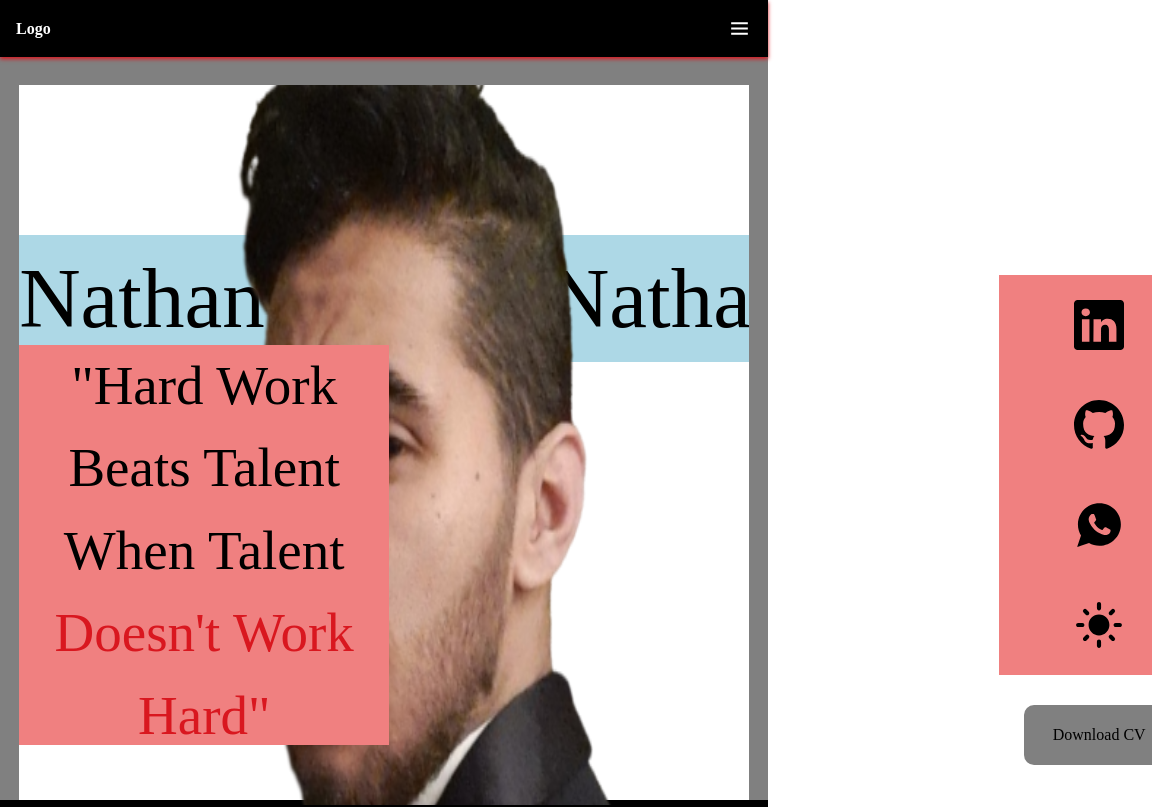
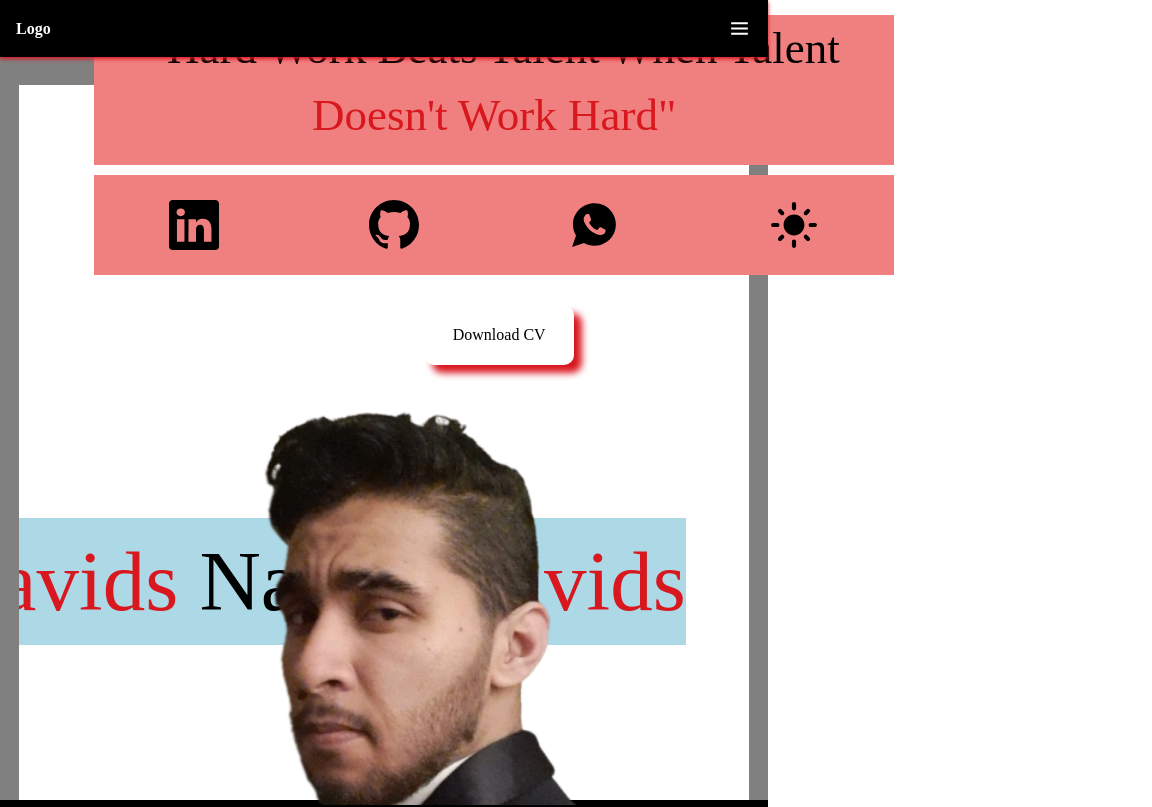
Before and after one commit to NathanDavids/PortfolioProject, a React (Vite) app: page / in a window 768 px wide. Shown: the top 807 px of the page, 1152 px wide, since content can reach past the window. Built offline with nearby package versions, Linux system fonts and the light colour scheme; a web font is replaced by a local one.

Commit message:
Added animation to Home Page

```diff
--- a/src/components/home/home.css
+++ b/src/components/home/home.css
@@ -47,6 +47,11 @@
     background-color: lightblue;
     font-size: 85px;
     flex-wrap: wrap;
+    animation: name 5s linear infinite;
+}
+
+.surnameText{
+    color: var(--SecondaryTextColour);
 }
 
 #homeImgContainer{
@@ -108,8 +113,106 @@
 }
 
 #downloadBtn{
-    background-color: gray;
+    background-color: rgba(255, 255, 255, 0.05);
     width: 150px;
     height: 60px;
     border-radius: 10px;
+    box-shadow: 8px 8px 7px rgba(217, 23, 31, 1);
 }
+
+
+/* Animation for moving name text*/
+
+@keyframes name {
+    0% {
+        transform: translate(0, 0);
+    }
+    100% {
+        transform: translate(-100%, 0);
+    }
+}
+
+/* Media Queries */
+
+@media screen and (max-width:768px){
+    #mainContainer{
+        display: grid;
+
+    }
+    #nameContainer{
+        top: 360px;
+    }
+
+    #homeImgContainer{
+        height: 300px;
+    }
+
+    .homeImg{
+        position: relative;
+        top: 145px;
+        width: 600px;
+        height: 600px;
+    }
+    #homeTextContainer{
+       height: 150px;
+       top: -790px;
+       left: 45px;
+    }
+    #homeQuote{
+        font-size: 30px;
+    }
+    #homeSocialsContainer{
+       top: -780px;
+       left: 45px;
+       display: flex;
+       justify-content: space-around;
+       height: 100px;
+       width: 370px;
+    }
+    #btnContainer{
+        top: -770px;
+        left: 130px;
+    }
+}
+
+@media screen and (min-width:768px) and (max-width:1024px){
+    #mainContainer{
+        display: grid;
+
+    }
+    #nameContainer{
+        top: 360px;
+    }
+
+    #homeImgContainer{
+        height: 300px;
+    }
+
+    .homeImg{
+        position: relative;
+        top: 145px;
+        width: 600px;
+        height: 600px;
+    }
+    #homeTextContainer{
+       width: 800px;
+       height: 150px;
+       top: -790px;
+       left: 75px;
+    }
+    #homeQuote{
+        font-size: 45px;
+    }
+    #homeSocialsContainer{
+       top: -780px;
+       left: 75px;
+       display: flex;
+       justify-content: space-around;
+       height: 100px;
+       width: 800px;
+    }
+    #btnContainer{
+        top: -770px;
+        left: 380px;
+    }
+}
--- a/src/components/home/home.jsx
+++ b/src/components/home/home.jsx
@@ -13,7 +13,10 @@ function home() {
       <div id='homeContainer'>
         <div id='mainContainer'>
           <div id='nameContainer'>
-            <h1>Nathan <span>Davids</span> Nathan <span> Davids</span></h1>
+            <h1>Nathan <span className='surnameText'>Davids</span> Nathan <span className='surnameText'> Davids </span>
+            Nathan <span className='surnameText'>Davids </span> Nathan <span className='surnameText'> Davids </span> Nathan
+            <span className='surnameText'>Davids</span>
+            </h1>
           </div>
           <div id='homeImgContainer'>
             <img src={HomePicture} alt="" className='homeImg'/>
```
